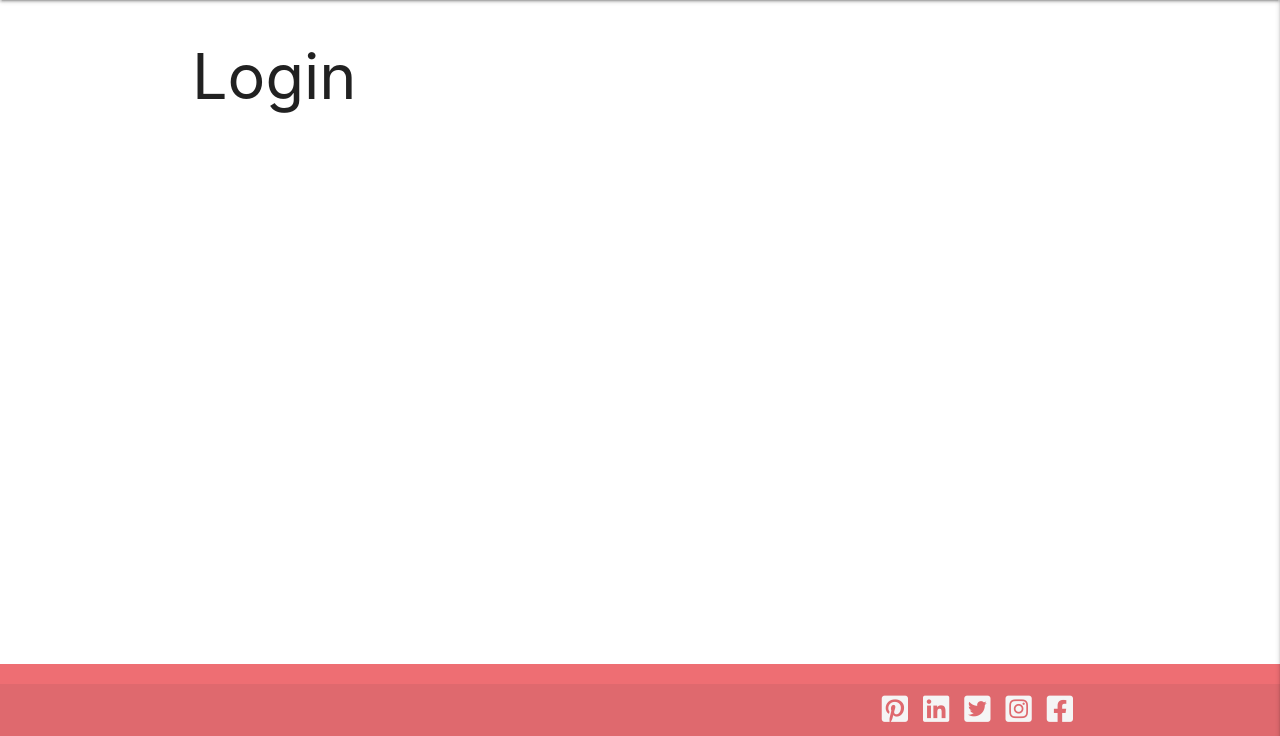
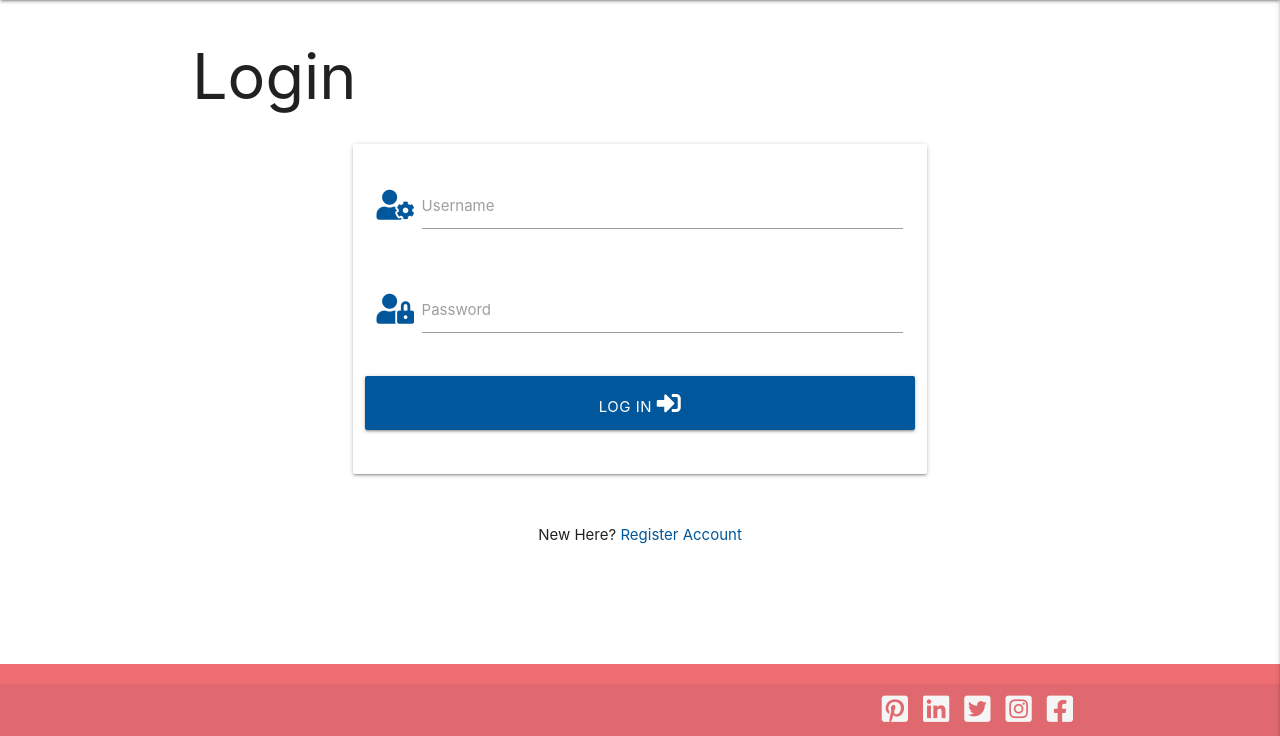
Before and after one commit to sreninc/restaurant-booking, a Flask app: page /login in a window 1280 px wide. Shown: the part 64-800 px from the top of the page. Run offline with Flask 2, Linux system fonts and the light colour scheme; some libraries are stand-ins or nearby versions.

Commit message:
FEAT: Added login and logout functionality with messaging

```diff
--- a/app.py
+++ b/app.py
@@ -40,12 +40,51 @@ def contact():
 
 @app.route("/login", methods=["GET", "POST"])
 def login():
+    if request.method == "POST":
+        # check if username exists in db
+        existing_user = mongo.db.users.find_one(
+            {"username": request.form.get("username").lower()})
+
+        if existing_user:
+            # ensure hashed password matches user input
+            if check_password_hash(
+                    existing_user["password"], request.form.get("password")):
+                        session["user"] = request.form.get("username").lower()
+                        flash("Welcome, {}".format(
+                            request.form.get("username")))
+                        return redirect(url_for(
+                            "profile", username=session["user"]))
+            else:
+                # invalid password match
+                flash("Incorrect Username and/or Password")
+                return redirect(url_for("login"))
+
+        else:
+            # username doesn't exist
+            flash("Incorrect Username and/or Password")
+            return redirect(url_for("login"))
+
     return render_template("login.html")
 
 
-@app.route("/profile", methods=["GET", "POST"])
-def get_profile():
-    return render_template("profile.html")
+@app.route("/profile/<username>", methods=["GET", "POST"])
+def profile(username):
+    # grab the session user's username from db
+    username = mongo.db.users.find_one(
+        {"username": session["user"]})["username"]
+
+    if session["user"]:
+        return render_template("profile.html", username=username)
+
+    return redirect(url_for("login"))
+
+
+@app.route("/logout")
+def logout():
+    # remove user from session cookie
+    flash("You have been logged out")
+    session.pop("user")
+    return redirect(url_for("login"))
 
 
 @app.route("/signup", methods=["GET", "POST"])
@@ -68,7 +107,7 @@ def signup():
         # put the new user into 'session' cookie
         session["user"] = request.form.get("username").lower()
         flash("Registration Successful!")
-        return redirect(url_for("get_profile"))
+        return redirect(url_for("profile"))
     return render_template("signup.html")
 
 
--- a/templates/base.html
+++ b/templates/base.html
@@ -25,8 +25,8 @@
                 <li><a href="{{ url_for('login') }}">Login</a></li>
                 <li><a href="{{ url_for('get_bookings') }}">Bookings</a></li>
                 <li><a href="{{ url_for('get_clients') }}">Clients</a></li>
-                <li><a href="{{ url_for('get_profile') }}">Profile</a></li>
-                <li><a href="#">Logout</a></li>
+                <li><a href="{{ url_for('profile', username=session['user']) }}">Profile</a></li>
+                <li><a href="{{ url_for('logout') }}">Logout</a></li>
             </ul>
             </div>
         </nav>
@@ -38,12 +38,22 @@
             <li><a href="{{ url_for('login') }}">Login</a></li>
             <li><a href="{{ url_for('get_bookings') }}">Bookings</a></li>
             <li><a href="{{ url_for('get_clients') }}">Clients</a></li>
-            <li><a href="{{ url_for('get_profile') }}">Profile</a></li>
-            <li><a href="#">Logout</a></li>
+            <li><a href="{{ url_for('profile', username=session['user']) }}">Profile</a></li>
+            <li><a href="{{ url_for('logout') }}">Logout</a></li>
         </ul>
     </header>
 
-    <section id="notifications">
+    <section>
+        <!-- flash messages -->
+        {% with messages = get_flashed_messages() %}
+            {% if messages %}
+                {% for message in messages %}
+                    <div class="row flashes">
+                        <h4 class="light-blue lighten-4 center-align">{{ message }}</h4>
+                    </div>
+                {% endfor %}
+            {% endif %}
+        {% endwith %}
     </section>
 
     <main class="container">
--- a/templates/login.html
+++ b/templates/login.html
@@ -3,4 +3,44 @@
 
 <h1>Login</h1>
 
+    <div class="row">
+        <form class="col s12 m8 offset-m2" method="POST" action="{{ url_for('login') }}">
+            <div class="card-panel">
+                <!-- username -->
+                <div class="row">
+                    <div class="input-field col s12">
+                        <i class="fas fa-user-cog prefix light-blue-text text-darken-4"></i>
+                        <input id="username" name="username" type="text" minlength="5"
+                            maxlength="15" pattern="^[a-zA-Z0-9]{5,15}$" class="validate" required>
+                        <label for="username">Username</label>
+                    </div>
+                </div>
+                <!-- passowrd -->
+                <div class="row">
+                    <div class="input-field col s12">
+                        <i class="fas fa-user-lock prefix light-blue-text text-darken-4"></i>
+                        <input id="password" name="password" type="password" minlength="5"
+                            maxlength="15" pattern="^[a-zA-Z0-9]{5,15}$" class="validate" required>
+                        <label for="password">Password</label>
+                    </div>
+                </div>
+                <!-- login -->
+                <div class="row">
+                    <button type="submit" class="col s12 btn-large light-blue darken-4 text-shadow">
+                        Log In <i class="fas fa-sign-in-alt"></i>
+                    </button>
+                </div>
+            </div>
+        </form>
+    </div>
+
+    <div class="row">
+        <div class="col s12">
+            <p class="center-align">
+                New Here?
+                <a href="{{ url_for('signup') }}" class="light-blue-text text-darken-4">Register Account</a>
+            </p>
+        </div>
+    </div>
+
 {% endblock %}
```
Also changed, not shown: templates/profile.html (+10 -0 lines).
